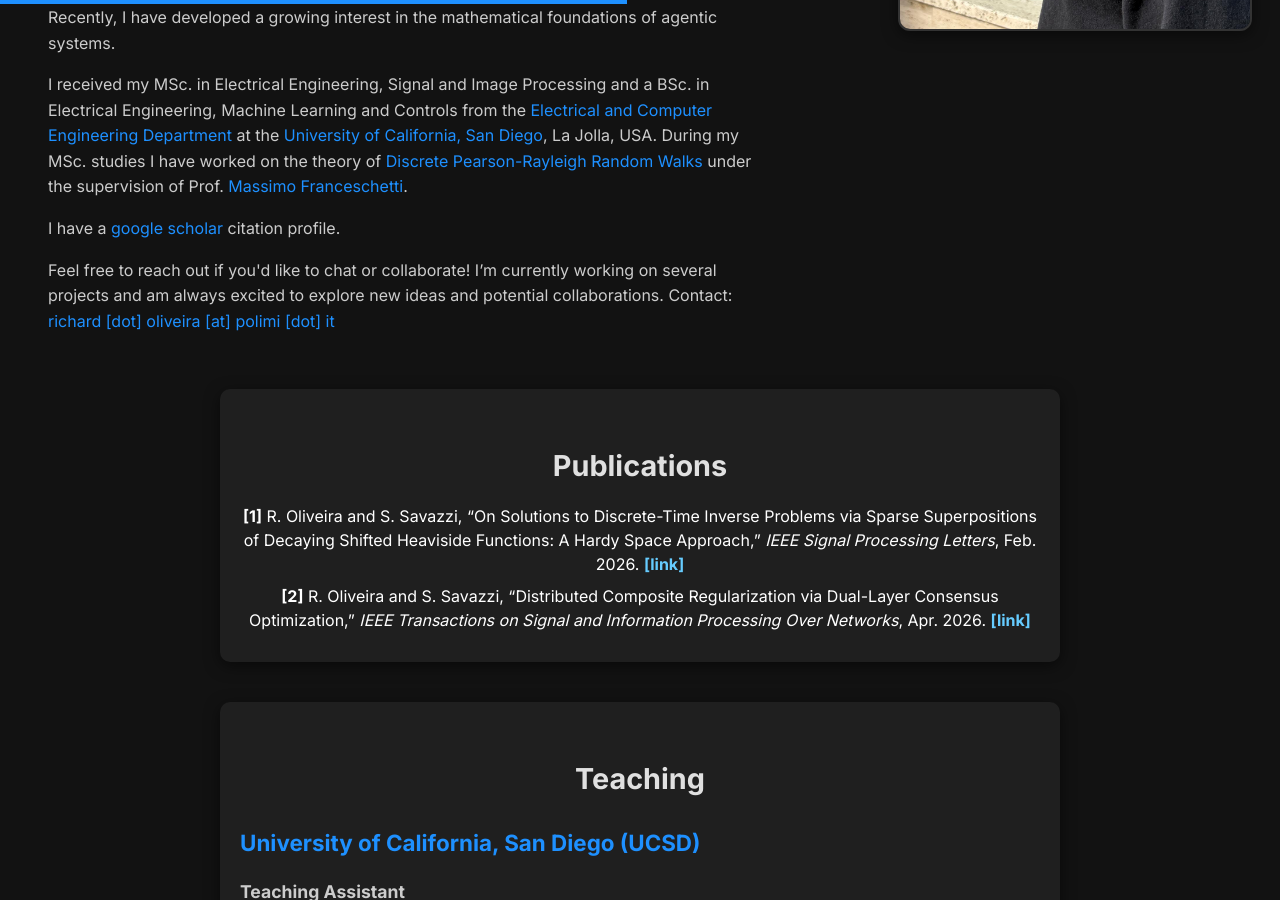
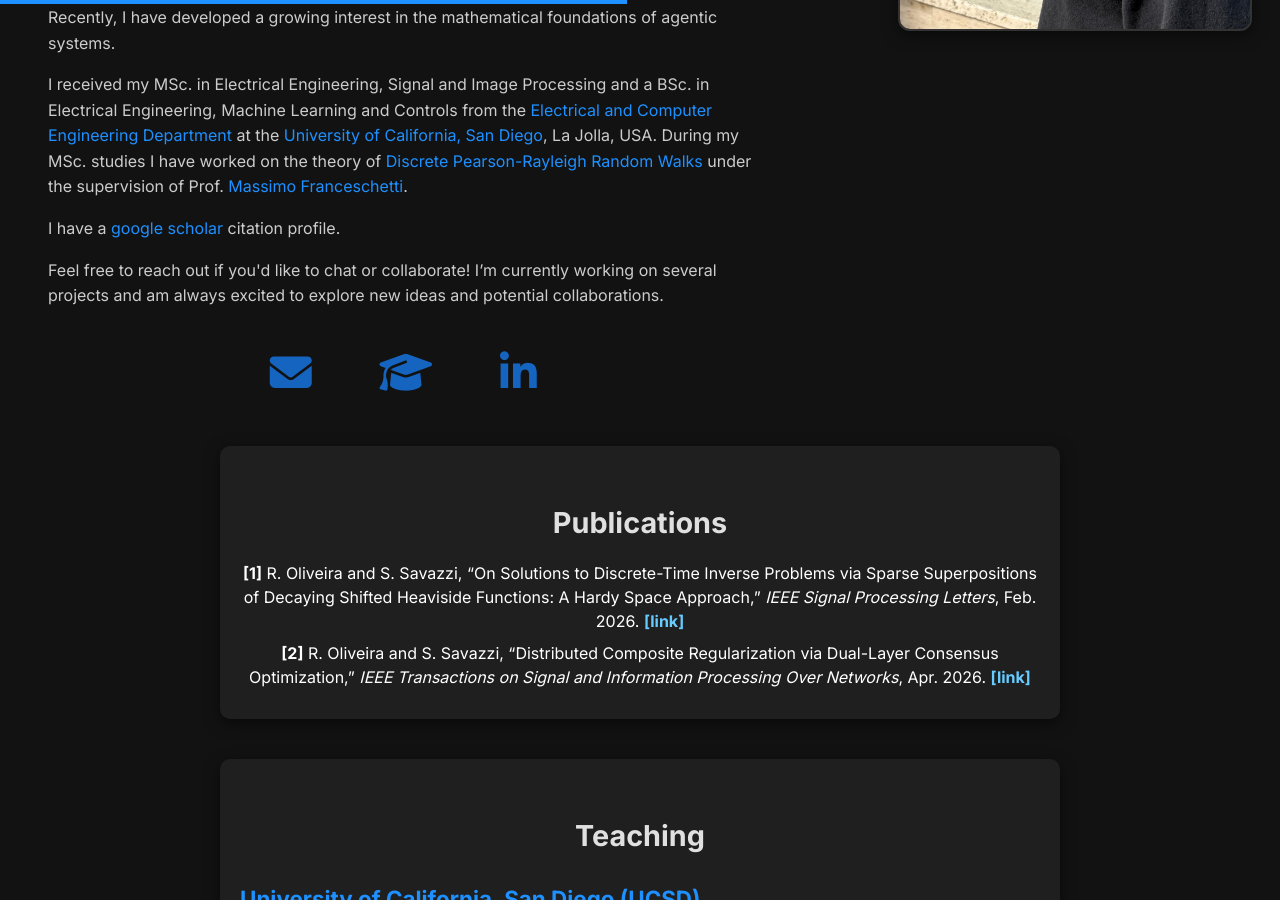
Before and after one commit to raolivei13/website_rich, a Jekyll site: the page index.html, which Jekyll copies as it is, in a window 1280 px wide and 900 px high, scrolled down 545 px. Built offline with Jekyll 4.4.1, drawn with Linux system fonts in a browser that asks for light colours.

Commit message:
Update index.html

```diff
--- a/index.html
+++ b/index.html
@@ -11,6 +11,8 @@
     href="https://fonts.googleapis.com/css2?family=Inter:wght@300;400;700&display=swap"
     rel="stylesheet"
   >
+  <link rel="stylesheet"
+href="https://cdnjs.cloudflare.com/ajax/libs/font-awesome/6.5.2/css/all.min.css">
 </head>
 <body>
   <!-- Progress Bar -->
@@ -61,10 +63,31 @@
         </p>
         <p class="intro-paragraph">
           Feel free to reach out if you'd like to chat or collaborate! I’m currently working on several projects and am always excited to explore new ideas and potential collaborations.
-          Contact: <a href="mailto:richard.oliveira@polimi.it">
-          richard [dot] oliveira [at] polimi [dot] it
-          </a>
         </p>
+
+        <div style="text-align:center; font-size:42px; margin-top:30px;">
+
+    <!-- Email -->
+    <a href="mailto:richard.oliveira@polimi.it"
+       style="margin:0 28px; color:#1565c0; text-decoration:none;">
+        <i class="fas fa-envelope"></i>
+    </a>
+
+    <!-- Google Scholar -->
+    <a href="https://scholar.google.com/"
+       target="_blank"
+       style="margin:0 28px; color:#1565c0; text-decoration:none;">
+        <i class="fas fa-graduation-cap"></i>
+    </a>
+
+    <!-- LinkedIn -->
+    <a href="https://linkedin.com/in/YOUR_LINKEDIN"
+       target="_blank"
+       style="margin:0 28px; color:#1565c0; text-decoration:none;">
+        <i class="fab fa-linkedin-in"></i>
+    </a>
+
+</div>
 
         <!-- <p class="intro-paragraph">
           My additional research interests include <strong>inverse problems</strong> and <strong>mathematical signal processing</strong>.
```
